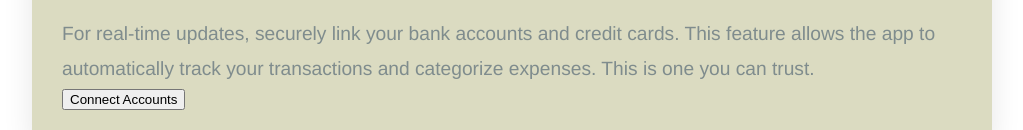
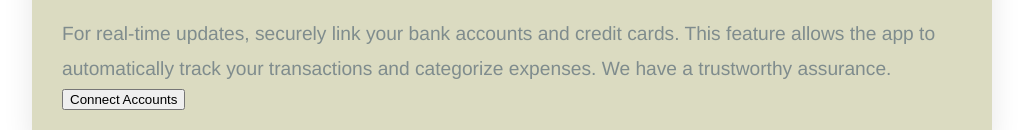
Before and after one commit to agunbiadepaul/Budget-Tracker, a website: page dashboard.html in a window 1280 px wide. Shown: the part 2001-2131 px from the top of the page, without its empty margins (128-1151 px from the left). Drawn offline with Linux system fonts and the light colour scheme.

Commit message:
correction updated

```diff
--- a/dashboard.html
+++ b/dashboard.html
@@ -71,7 +71,7 @@
                 <!-- Connect Bank Accounts -->
                 <div class="info-section">
                     <h3>Connect Bank Accounts</h3>
-                    <p>For real-time updates, securely link your bank accounts and credit cards. This feature allows the app to automatically track your transactions and categorize expenses. This is one you can trust.</p>
+                    <p>For real-time updates, securely link your bank accounts and credit cards. This feature allows the app to automatically track your transactions and categorize expenses. We have a trustworthy assurance.</p>
                     <button onclick="location.href='connect-bank.html'">Connect Accounts</button>
                 </div>
             </div>
```
